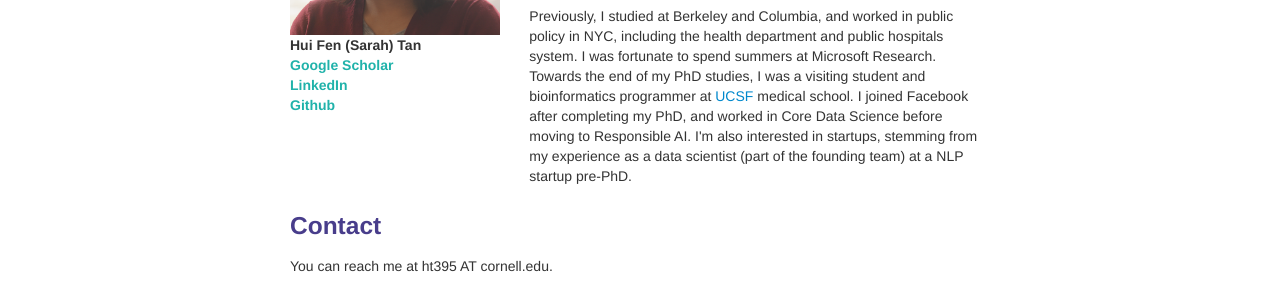
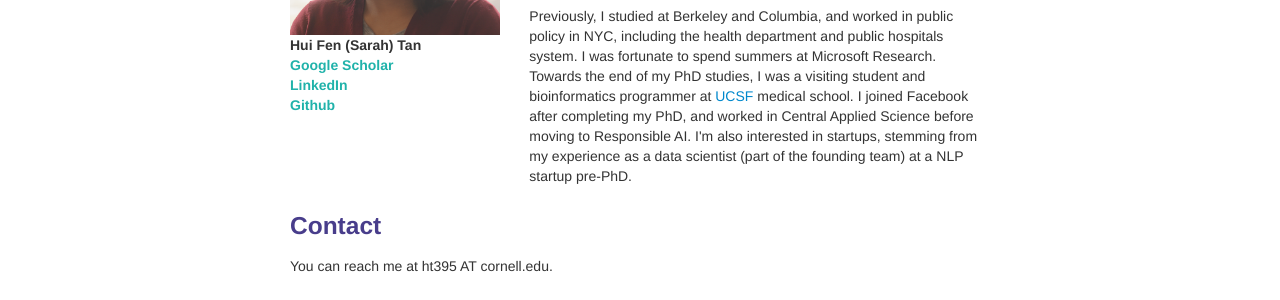
Before and after one commit to shftan/shftan.github.io, a Jekyll site: the page built from index.md, in a window 1280 px wide and 900 px high. Shown: the part 236-536 px from the top of the window. Built offline with Jekyll 4.4.1, drawn with Linux system fonts in a browser that asks for light colours.

Commit message:
Update index.md

```diff
--- a/index.md
+++ b/index.md
@@ -22,7 +22,7 @@ keywords: Sarah Tan, machine learning, artificial intelligence, statistics
 
                   <p>I received my PhD in Statistics from <a href="https://stat.cornell.edu/">Cornell University</a>, where I was advised by <a href="http://faculty.bscb.cornell.edu/~hooker/">Giles Hooker</a> and <a href="https://courses.cit.cornell.edu/mtw1/">Martin Wells</a>, with <a href="https://www.cs.cornell.edu/people/tj/">Thorsten Joachims</a> and <a href="https://www.microsoft.com/en-us/research/people/rcaruana/">Rich Caruana</a> on my committee. My dissertation was on the topic of interpretability of black-box AI models.</p>
 
-<p>Previously, I studied at Berkeley and Columbia, and worked in public policy in NYC, including the health department and public hospitals system. I was fortunate to spend summers at Microsoft Research. Towards the end of my PhD studies, I was a visiting student and bioinformatics programmer at <a href="https://epibiostat.ucsf.edu/">UCSF</a> medical school. I joined Facebook after completing my PhD, and worked in Core Data Science before moving to Responsible AI. I'm also interested in startups, stemming from my experience as a data scientist (part of the founding team) at a NLP startup pre-PhD.</p>
+<p>Previously, I studied at Berkeley and Columbia, and worked in public policy in NYC, including the health department and public hospitals system. I was fortunate to spend summers at Microsoft Research. Towards the end of my PhD studies, I was a visiting student and bioinformatics programmer at <a href="https://epibiostat.ucsf.edu/">UCSF</a> medical school. I joined Facebook after completing my PhD, and worked in Central Applied Science before moving to Responsible AI. I'm also interested in startups, stemming from my experience as a data scientist (part of the founding team) at a NLP startup pre-PhD.</p>
 
 </div>
 </div>
```
